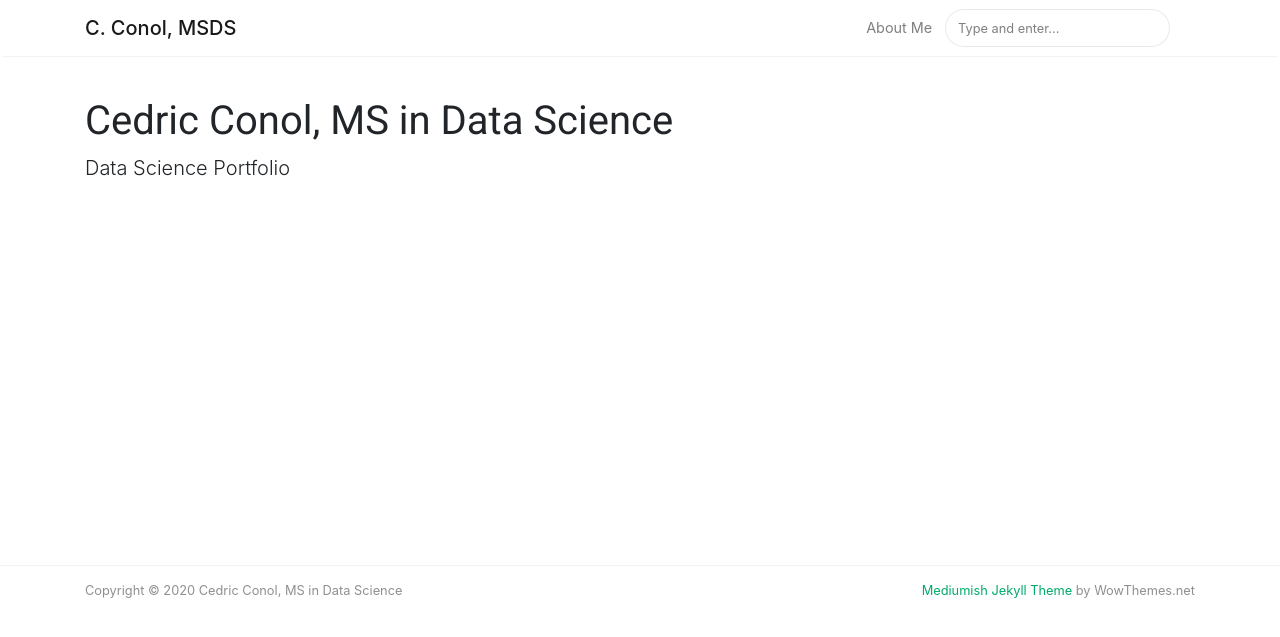
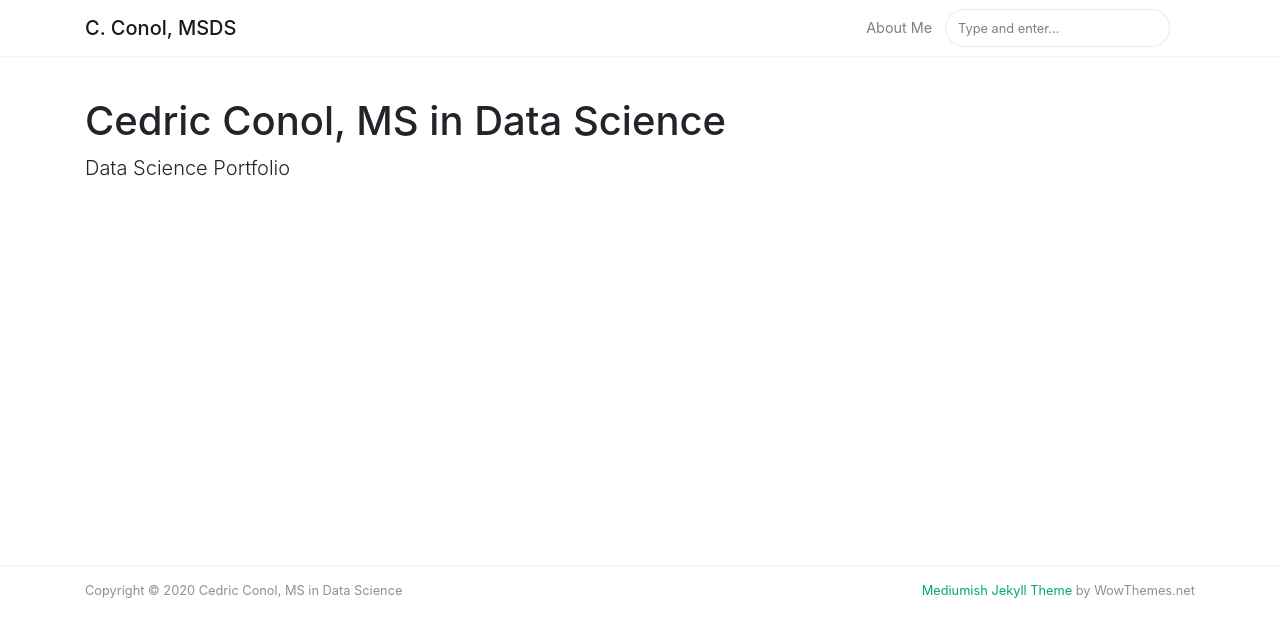
Before and after one commit to cedricconol/cedricconol.github.io, a Jekyll site: the page built from _pages/tags.md, in a window 1280 px wide. Shown: the top 637 px of the page. Built offline with Jekyll 4.4.1, drawn with Linux system fonts in a browser that asks for light colours; nearby versions of some CDN libraries.

Commit message:
Update screen.css

```diff
--- a/assets/css/screen.css
+++ b/assets/css/screen.css
@@ -305,7 +305,6 @@ span.post-read-more a:hover {
 }
 
 .mainheading h1.sitetitle {
-    font-family: Roboto;
 }
 
 .mainheading h1.posttitle {
```
